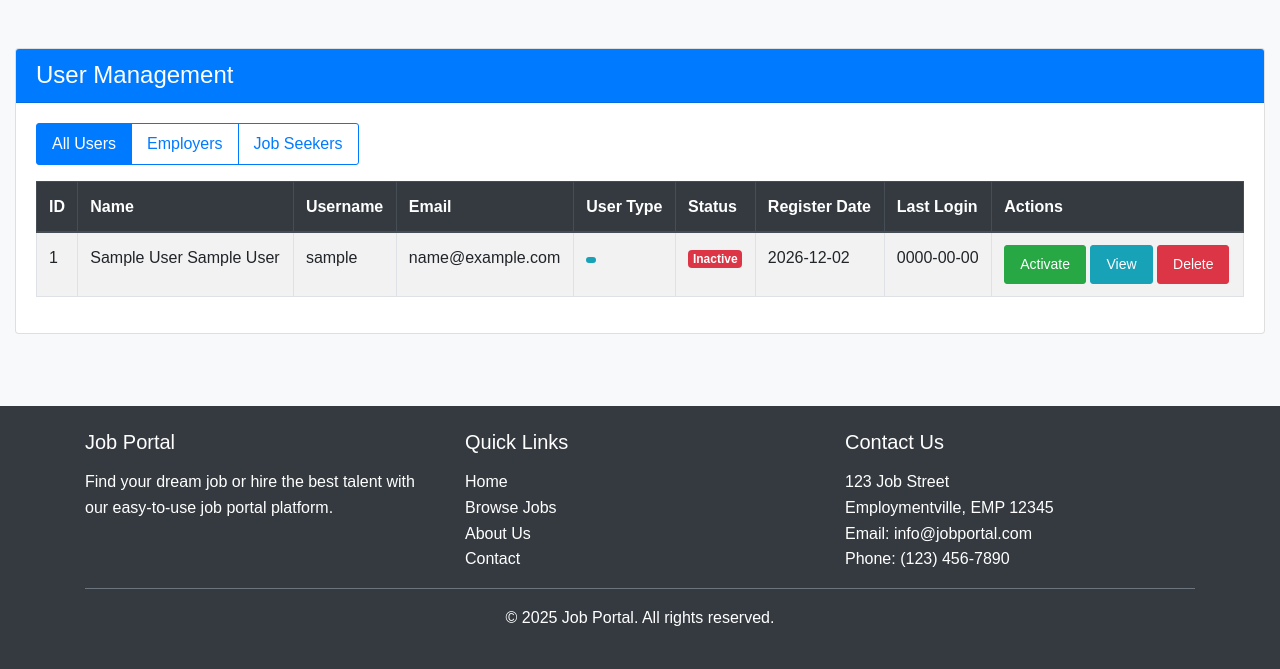
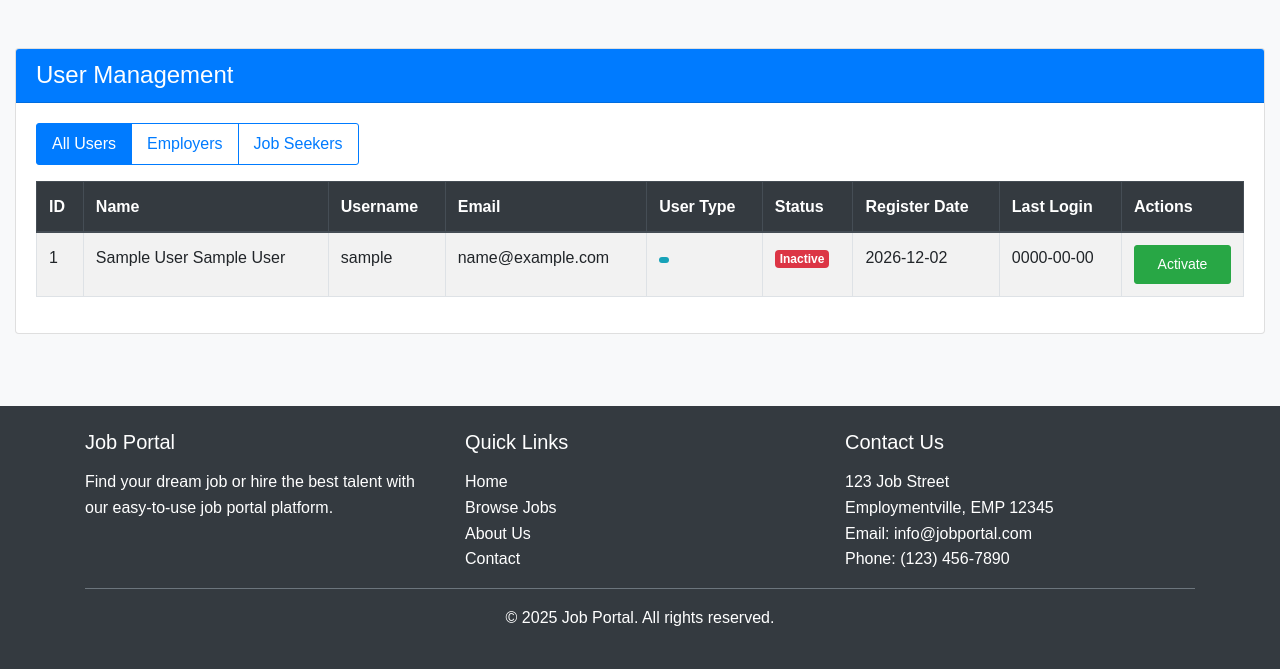
Before and after one commit to hamzatarifturing/job-portal-system-php, a PHP site: page /admin/users.php in a window 1280 px wide. Shown: the part 58-727 px from the top of the page. Run offline with PHP 8.4, Linux system fonts and the light colour scheme; the visitor is signed in with stand-in values (Sample User, id 1).

Commit message:
Conversation 7B - Interaction 2 - Model Selected: B
This commit includes the deactivation functionality and removal unwanted actions

```diff
--- a/admin/users.php
+++ b/admin/users.php
@@ -23,7 +23,11 @@
     mysqli_stmt_bind_param($stmt, "si", $new_status, $user_id);
 
     if (mysqli_stmt_execute($stmt)) {
-        $success_message = "User status updated successfully!";
+        if ($new_status == 'active') {
+            $success_message = "User successfully activated!";
+        } else {
+            $success_message = "User successfully deactivated!";
+        }
     } else {
         $error_message = "Failed to update user status: " . mysqli_error($conn);
     }
@@ -31,22 +35,7 @@
     mysqli_stmt_close($stmt);
 }
 
-// Handle user deletion if requested
-if (isset($_POST['delete_user']) && isset($_POST['user_id'])) {
-    $user_id = $_POST['user_id'];
 
-    $delete_query = "DELETE FROM users WHERE id = ? AND user_type != 'admin'";
-    $stmt = mysqli_prepare($conn, $delete_query);
-    mysqli_stmt_bind_param($stmt, "i", $user_id);
-
-    if (mysqli_stmt_execute($stmt)) {
-        $success_message = "User deleted successfully!";
-    } else {
-        $error_message = "Failed to delete user: " . mysqli_error($conn);
-    }
-
-    mysqli_stmt_close($stmt);
-}
 
 // Configure pagination
 $records_per_page = 10;
@@ -93,7 +82,7 @@
                 <div class="card-body">
                     <?php if (isset($success_message)): ?>
                         <div class="alert alert-success alert-dismissible fade show" role="alert">
-                            <?php echo $success_message; ?>
+                            <strong>Success!</strong> <?php echo $success_message; ?>
                             <button type="button" class="close" data-dismiss="alert" aria-label="Close">
                                 <span aria-hidden="true">&times;</span>
                             </button>
@@ -102,7 +91,7 @@
 
                     <?php if (isset($error_message)): ?>
                         <div class="alert alert-danger alert-dismissible fade show" role="alert">
-                            <?php echo $error_message; ?>
+                            <strong>Error!</strong> <?php echo $error_message; ?>
                             <button type="button" class="close" data-dismiss="alert" aria-label="Close">
                                 <span aria-hidden="true">&times;</span>
                             </button>
@@ -163,19 +152,12 @@
                                             <td><?php echo $row['register_date']; ?></td>
                                             <td><?php echo $row['last_login']; ?></td>
                                             <td>
-                                                <form method="post" class="d-inline">
+                                                <form method="post">
                                                     <input type="hidden" name="user_id" value="<?php echo $row['id']; ?>">
                                                     <input type="hidden" name="current_status" value="<?php echo $row['status']; ?>">
-                                                    <button type="submit" name="toggle_status" class="btn btn-sm <?php echo $row['status'] == 'active' ? 'btn-warning' : 'btn-success'; ?>">
+                                                    <button type="submit" name="toggle_status" class="btn btn-sm <?php echo $row['status'] == 'active' ? 'btn-warning' : 'btn-success'; ?> btn-block">
                                                         <?php echo $row['status'] == 'active' ? 'Deactivate' : 'Activate'; ?>
                                                     </button>
-                                                </form>
-
-                                                <a href="view_user.php?id=<?php echo $row['id']; ?>" class="btn btn-sm btn-info">View</a>
-
-                                                <form method="post" class="d-inline" onsubmit="return confirm('Are you sure you want to delete this user?');">
-                                                    <input type="hidden" name="user_id" value="<?php echo $row['id']; ?>">
-                                                    <button type="submit" name="delete_user" class="btn btn-sm btn-danger">Delete</button>
                                                 </form>
                                             </td>
                                         </tr>
```
